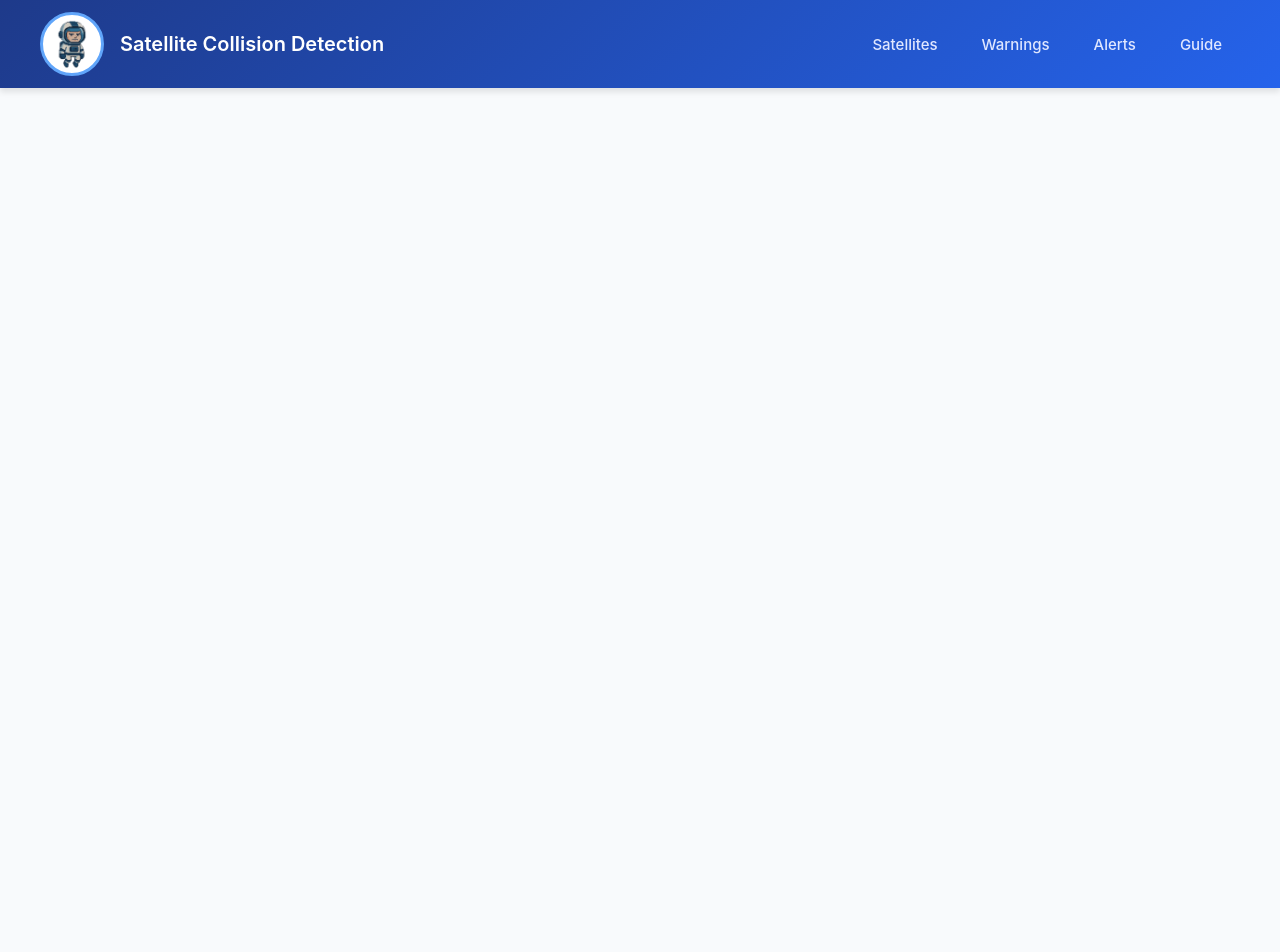
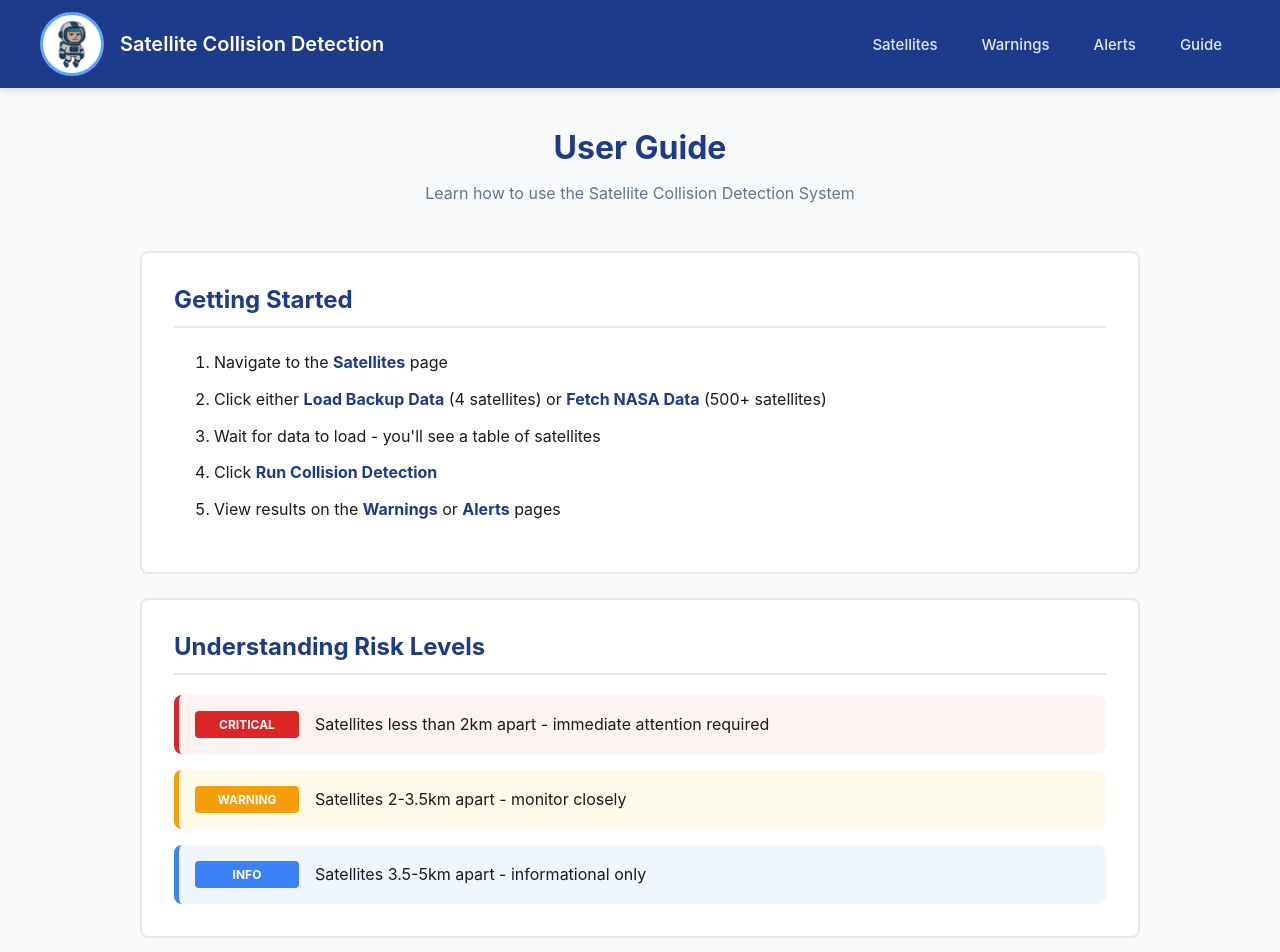
Before and after one commit to dcmclarke/satellite-collision-frontend, a React (Create React App) app: page /how-to-use in a window 1280 px wide. Shown: the top 952 px of the page. Before the commit the page ends 888 px from the top, so only its background shows below. Built offline with nearby package versions, Linux system fonts and the light colour scheme.

Commit message:
colour styling fixing msc

```diff
--- a/src/App.js
+++ b/src/App.js
@@ -4,6 +4,7 @@ import Navigation from './components/Navigation';
 import SatelliteList from './components/SatelliteList';
 import CollisionWarnings from './components/CollisionWarnings';
 import AlertHistory from './components/AlertHistory';
+import HowToUse from './components/HowToUse';
 import './App.css';
 
 function App() {
@@ -16,6 +17,7 @@ function App() {
           <Route path="/" element={<SatelliteList />} />
           <Route path="/collisions" element={<CollisionWarnings />} />
           <Route path="/alerts" element={<AlertHistory />} />
+          <Route path="/how-to-use" element={<HowToUse />} />
         </Routes>
       </div>
     </BrowserRouter>
--- a/src/components/AlertHistory.css
+++ b/src/components/AlertHistory.css
@@ -3,22 +3,27 @@
 }
 
 .alert-item {
-  border: 2px solid gray;
-  padding: 10px;
-  margin-bottom: 10px;
-  background-color: #333;
+  border: 2px solid #e5e7eb;
+  padding: 16px;
+  margin-bottom: 12px;
+  background-color: white;
+  border-left: 8px;
+  color: #1a1a1a;
 }
 
 .alert-item.critical {
-  border-left: 5px solid red;
+  border-left: 5px solid #dc2626;
+  background-color: #fef2f2;
 }
 
 .alert-item.warning {
-  border-left: 5px solid orange;
+  border-left: 5px solid #f59e0b;
+  background-color: #fffbeb
 }
 
 .alert-item.info {
-  border-left: 5px solid blue;
+  border-left: 5px solid #3b82f6;
+  background-color: #eff6ff
 }
 
 .acknowledged {
--- a/src/components/CollisionWarnings.css
+++ b/src/components/CollisionWarnings.css
@@ -18,7 +18,7 @@
 
 .filter-tabs button {
   background-color: transparent;
-  color: #64748b;
+  color: white;
   border: none;
   border-bottom: 3px solid transparent;
   padding: 12px 20px;
@@ -35,7 +35,7 @@
 }
 
 .filter-tabs button.active {
-  color: #1e3a8a;
+  color: white;
   border-bottom-color: #2563eb;
   font-weight: 600;
 }
@@ -43,8 +43,11 @@
 /* Collision Grid */
 .collision-grid {
   display: grid;
-  gap: 16px;
-  grid-template-columns: repeat(auto-fill, minmax(350px, 1fr));
+  gap: 24px;
+  grid-template-columns: repeat(2, 1 fr);
+  max-width: 1200px;
+  margin: 0 auto;
+  padding: 0 20px;
 }
 
 /* Collision Cards */
--- /dev/null
+++ b/src/components/HowToUse.css
@@ -0,0 +1,117 @@
+.how-to-use {
+  max-width: 1000px;
+  margin: 0 auto;
+  padding: 40px 20px;
+}
+
+.guide-header {
+  text-align: center;
+  margin-bottom: 48px;
+}
+
+.guide-header h1 {
+  color: #1e3a8a;
+  font-size: 32px;
+  margin: 0 0 12px 0;
+}
+
+.guide-header p {
+  color: #64748b;
+  font-size: 16px;
+}
+
+.guide-section {
+  background: white;
+  border: 2px solid #e5e7eb;
+  border-radius: 8px;
+  padding: 32px;
+  margin-bottom: 24px;
+}
+
+.guide-section h2 {
+  color: #1e3a8a;
+  font-size: 24px;
+  margin: 0 0 20px 0;
+  border-bottom: 2px solid #e5e7eb;
+  padding-bottom: 12px;
+}
+
+.guide-section h3 {
+  color: #2563eb;
+  font-size: 18px;
+  margin: 24px 0 12px 0;
+}
+
+.guide-section ol,
+.guide-section ul {
+  color: #1a1a1a;
+  line-height: 1.8;
+}
+
+.guide-section li {
+  margin-bottom: 8px;
+}
+
+.guide-section strong {
+  color: #1e3a8a;
+}
+
+/* Risk Guide */
+.risk-guide {
+  display: flex;
+  flex-direction: column;
+  gap: 16px;
+  margin-top: 20px;
+}
+
+.risk-item {
+  display: flex;
+  align-items: center;
+  gap: 16px;
+  padding: 16px;
+  border-radius: 8px;
+  border-left: 5px solid;
+}
+
+.risk-item.critical {
+  background-color: #fef2f2;
+  border-left-color: #dc2626;
+}
+
+.risk-item.warning {
+  background-color: #fffbeb;
+  border-left-color: #f59e0b;
+}
+
+.risk-item.info {
+  background-color: #eff6ff;
+  border-left-color: #3b82f6;
+}
+
+.risk-badge {
+  background-color: #1e3a8a;
+  color: white;
+  padding: 6px 12px;
+  border-radius: 4px;
+  font-size: 12px;
+  font-weight: 700;
+  min-width: 80px;
+  text-align: center;
+}
+
+.risk-item.critical .risk-badge {
+  background-color: #dc2626;
+}
+
+.risk-item.warning .risk-badge {
+  background-color: #f59e0b;
+}
+
+.risk-item.info .risk-badge {
+  background-color: #3b82f6;
+}
+
+.risk-item p {
+  margin: 0;
+  color: #1a1a1a;
+}
--- /dev/null
+++ b/src/components/HowToUse.jsx
@@ -0,0 +1,80 @@
+import React from 'react';
+import './HowToUse.css';
+
+function HowToUse() {
+  return (
+    <div className="how-to-use">
+      <div className="guide-header">
+        <h1>User Guide</h1>
+        <p>Learn how to use the Satellite Collision Detection System</p>
+      </div>
+
+      <div className="guide-content">
+        <section className="guide-section">
+          <h2>Getting Started</h2>
+          <ol>
+            <li>Navigate to the <strong>Satellites</strong> page</li>
+            <li>Click either <strong>Load Backup Data</strong> (4 satellites) or <strong>Fetch NASA Data</strong> (500+ satellites)</li>
+            <li>Wait for data to load - you'll see a table of satellites</li>
+            <li>Click <strong>Run Collision Detection</strong></li>
+            <li>View results on the <strong>Warnings</strong> or <strong>Alerts</strong> pages</li>
+          </ol>
+        </section>
+
+        <section className="guide-section">
+          <h2>Understanding Risk Levels</h2>
+          <div className="risk-guide">
+            <div className="risk-item critical">
+              <span className="risk-badge">CRITICAL</span>
+              <p>Satellites less than 2km apart - immediate attention required</p>
+            </div>
+            <div className="risk-item warning">
+              <span className="risk-badge">WARNING</span>
+              <p>Satellites 2-3.5km apart - monitor closely</p>
+            </div>
+            <div className="risk-item info">
+              <span className="risk-badge">INFO</span>
+              <p>Satellites 3.5-5km apart - informational only</p>
+            </div>
+          </div>
+        </section>
+
+        <section className="guide-section">
+          <h2>Page Descriptions</h2>
+
+          <h3>Satellites Page</h3>
+          <ul>
+            <li><strong>Load Backup Data:</strong> Loads 4 pre-configured satellites for quick testing</li>
+            <li><strong>Fetch NASA Data:</strong> Downloads real-time data from NASA Space-Track (takes 30-60 seconds)</li>
+            <li><strong>Run Collision Detection:</strong> Analyzes all satellite pairs for potential collisions</li>
+            <li><strong>Search:</strong> Filter satellites by name or NORAD ID</li>
+            <li><strong>Table Headers:</strong> Click to sort by that column</li>
+          </ul>
+
+          <h3>Warnings Page</h3>
+          <ul>
+            <li><strong>Filter Tabs:</strong> Show all warnings or filter by risk level (Critical/Warning/Info)</li>
+            <li><strong>Collision Cards:</strong> Display details about each potential collision including distance, probability, and satellite names</li>
+          </ul>
+
+          <h3>Alerts Page</h3>
+          <ul>
+            <li><strong>All Alerts:</strong> View all alerts from the last 24 hours</li>
+            <li><strong>Unacknowledged:</strong> Filter to show only alerts that haven't been reviewed</li>
+            <li><strong>Acknowledge Alert:</strong> Mark an alert as reviewed</li>
+          </ul>
+        </section>
+
+        <section className="guide-section">
+          <h2>Technical Details</h2>
+          <p><strong>Algorithm:</strong> Distance-based collision detection using 3D Euclidean distance calculation</p>
+          <p><strong>Data Source:</strong> NASA Space-Track.org TLE (Two-Line Element) orbital data</p>
+          <p><strong>Update Frequency:</strong> Manual - click buttons to refresh data</p>
+          <p><strong>Threshold:</strong> Detects satellites within 5km of each other</p>
+        </section>
+      </div>
+    </div>
+  );
+}
+
+export default HowToUse;
--- a/src/components/Navigation.css
+++ b/src/components/Navigation.css
@@ -1,5 +1,5 @@
 .navbar {
-  background: linear-gradient(135deg, #1e3a8a 0%, #2563eb 100%);
+  background: #1e3a8a;
   box-shadow: 0 4px 6px rgba(0, 0, 0, 0.1);
   position: sticky;
   top: 0;
--- a/src/components/SatelliteList.css
+++ b/src/components/SatelliteList.css
@@ -1,12 +1,12 @@
 .satellite-list {
-  padding: 0;
-  max-width: 1200px;
-  margin: 0 auto;
+  padding: 0;;
+  margin: 0;
+  width: 100%;
 }
 
 /* Hero Section */
 .hero-section {
-  background: linear-gradient(135deg, #1e3a8a 0%, #2563eb 100%);
+  background: #2563eb;
   color: white;
   padding: 48px 32px;
   text-align: center;
@@ -158,13 +158,21 @@
 }
 
 .btn-primary {
-  background: linear-gradient(135deg, #2563eb 0%, #1e40af 100%);
+  background-color: #2563eb;
   color: white;
 }
 
+.btn-primary:hover {
+  background-color: #1d4ed8;
+}
+
 .btn-secondary {
-  background: linear-gradient(135deg, #64748b 0%, #475569 100%);
+  background-color: #64748b;
   color: white;
+}
+
+.btn-secondary:hover {
+  background-color: #475569;
 }
 
 .detection-section {
@@ -174,12 +182,16 @@
 }
 
 .btn-detect {
-  background: linear-gradient(135deg, #10b981 0%, #059669 100%);
+  background-color: #10b981;
   color: white;
   padding: 16px 48px;
   font-size: 18px;
   font-weight: 700;
   margin: 0;
+}
+
+.btn-detect:hover {
+  background-color: #059669;
 }
 
 /* Messages */
```
